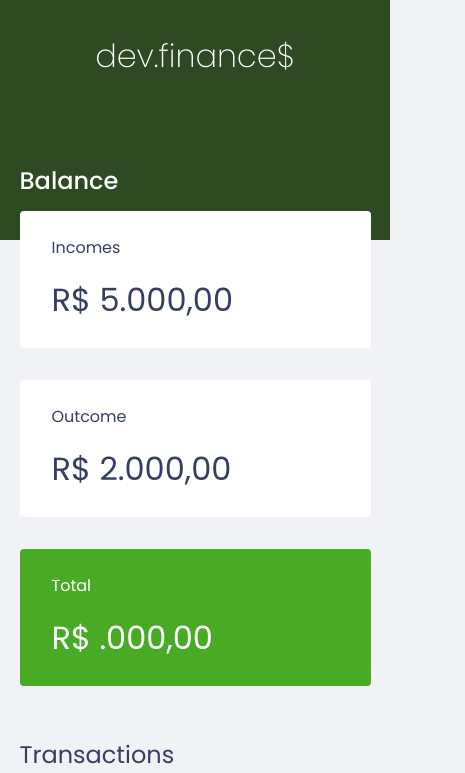
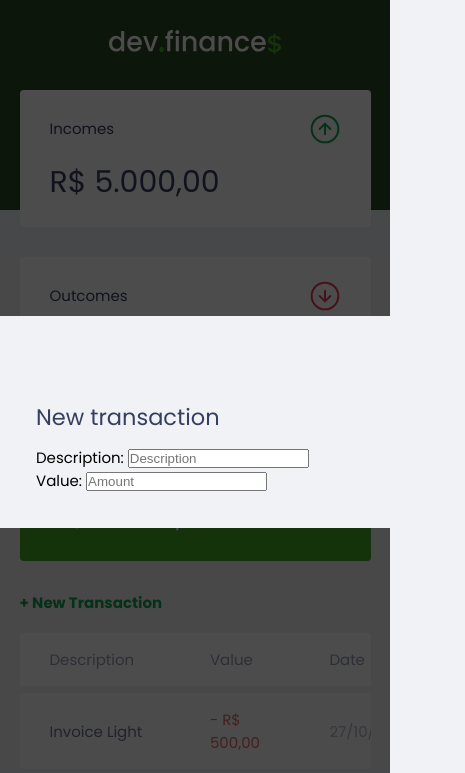
Before and after one commit to SamuckqaDev/devFinance, a plain HTML site: page devFinance/index.html in a window 390 px wide. Shown: the top 773 px of the page, 465 px wide, since content can reach past the window. Drawn offline with Linux system fonts and the light colour scheme.

Commit message:
Implementing responsiveness

```diff
--- a/devFinance/css/styles.css
+++ b/devFinance/css/styles.css
@@ -4,6 +4,8 @@
     --dark-green: #2d4a22;
     --green: #49aa26;
     --light-green: #12a454;
+    --green-title: #3dd705;
+    --musgo: #a9aa26;
     --white: #fff;
     --title: #363f5f;
     --text: #969cb3;
@@ -15,12 +17,28 @@
     margin: 0;
     box-sizing: border-box;
 }
-
+html{
+    font-size: 93.75%;
+}
 body {
     font-family: "Poppins", sans-serif;
     background: var(--background);
 }
 
+/*screen only to readers===========*/
+.sl-only {
+    position: absolute;
+    width: 1px;
+    height: 1px;
+    border: solid 1px red;
+    padding: 0;
+    margin: -1px;
+    overflow: hidden;
+    clip: rect(0, 0, 0, 0);
+    white-space: nowrap;
+    border-width: 0;
+}
+/*Conatianer default============*/
 .container {
     width: min(90vw, 800px);
     margin: auto;
@@ -33,6 +51,22 @@ h2 {
     font-weight: 400;
 }
 /*Header =======================*/
+
+/*Links and buttons=============*/
+a {
+    color: var(--light-green);
+    text-decoration: none;
+    font-weight: 600;
+}
+
+a:hover {
+    color: var(--green-title);
+}
+
+.button.new {
+    display: inline-block;
+    margin-bottom: 0.8rem;
+}
 header {
     background: var(--dark-green);
     padding: 2rem 0 10rem;
@@ -67,7 +101,12 @@ header {
 .card h3 {
     font-weight: normal;
     font-size: 1rem;
+
+    display: flex;
+    align-items: center;
+    justify-content: space-between;
 }
+
 .card p {
     font-size: 2rem;
     line-height: 3rem;
@@ -78,17 +117,28 @@ header {
     color: var(--white);
 }
 /*Table=======================*/
+#transaction{
+    display: block;
+    overflow: auto;
+    width: 100%;
+}
 #data-table {
     width: 100%;
     border-spacing: 0 0.5rem;
     border-spacing: 0 0.5;
     color: var(--text);
+
 }
 table thead tr th:first-child,
 table tbody tr td:first-child {
     border-radius: 0.25rem 0 0 0.25rem;
 }
-table th {
+
+table thead tr th:last-child,
+table tbody tr td:last-child{
+    border-radius: 0 0.25rem 0.25rem 0;
+}
+table thead th {
     background: var(--white);
     font-weight: normal;
     padding: 1rem 2rem;
@@ -101,7 +151,7 @@ table tbody td {
     font-weight: normal;
 }
 
-table tr {
+table tbody tr {
     opacity: 0.7;
 }
 
@@ -113,13 +163,37 @@ td.description {
     color: var(--title);
 }
 
-td.income{
+td.income {
     color: var(--light-green);
 }
 
-td.outcome{
+td.outcome {
     color: var(--red);
 }
+/*Modal========================*/
+.modal-overlay{
+    position: fixed;
+    top: 0;
+    width: 100%;
+    height: 100%;
+    background:rgba(0,0,0,0.7);
+    display: flex;
+    align-items: center;
+    justify-content: center;
+    opacity: 0;
+    visibility: hidden;
+}
+
+.modal-overlay.active{
+    opacity: 1;
+    visibility: visible;
+}
+.modal{
+    background: var(--background);
+    padding: 2.4rem;
+    position: relative;
+}
+
 /*footer=======================*/
 footer {
     text-align: center;
@@ -127,3 +201,16 @@ footer {
     font-weight: 500;
     opacity: 0.6;
 }
+
+/*Responsive=======================*/
+@media (min-width:800px){
+    html{
+        font-size: 87.5%;
+    }
+
+    #balance{
+        display: grid;
+        grid-template-columns: repeat(3, 1fr);
+        gap: 2rem;
+    }
+}
--- a/devFinance/index.html
+++ b/devFinance/index.html
@@ -16,33 +16,48 @@
   <body>
     <div id="root">
       <header>
-        <h1 id="logo">dev.finance$</h1>
+        <img src="./assets/logo.svg" alt="logo Dev Finace" />
       </header>
+
       <main class="container">
         <section id="balance">
-          <h2>Balance</h2>
+          <h2 class="sl-only">Balance</h2>
+
           <div class="card">
-            <h3>Incomes</h3>
+            <h3>
+              <span>Incomes</span>
+              <img src="./assets/income.svg" alt="Income image" />
+            </h3>
             <p>R$ 5.000,00</p>
           </div>
+
           <div class="card">
-            <h3>Outcome</h3>
+            <h3>
+              <span>Outcomes</span>
+              <img src="./assets/outcome.svg" alt="Outcome image" />
+            </h3>
             <p>R$ 2.000,00</p>
           </div>
+
           <div class="card total">
-            <h3>Total</h3>
-            <p>R$ .000,00</p>
+            <h3>
+              <span>Total</span>
+              <img src="./assets/total.svg" alt="Total image" />
+            </h3>
+            <p>R$ 5.000,00</p>
           </div>
         </section>
 
         <section id="transaction">
-          <h2>Transactions</h2>
+          <h2 class="sl-only">Transactions</h2>
+          <a href="#" class="button new"> + New Transaction </a>
           <table id="data-table">
             <thead>
               <tr>
                 <th class="description">Description</th>
                 <th>Value</th>
                 <th>Date</th>
+                <th></th>
               </tr>
             </thead>
             <tbody>
@@ -50,22 +65,56 @@
                 <td class="description">Invoice Light</td>
                 <td class="outcome">- R$ 500,00</td>
                 <td class="date">27/10/2021</td>
+                <td>
+                  <img src="./assets/minus.svg" alt="Remove transaction" />
+                </td>
               </tr>
               <tr>
                 <td class="description">Web site development</td>
                 <td class="income">R$ 5000,00</td>
                 <td class="date">23/10/2021</td>
+                <td>
+                  <img src="./assets/minus.svg" alt="Remove transaction" />
+                </td>
               </tr>
               <tr>
                 <td class="description">Manutence notbook</td>
                 <td class="income">R$ 170,00</td>
                 <td class="date">23/10/2021</td>
+                <td>
+                  <img src="./assets/minus.svg" alt="Remove transaction" />
+                </td>
               </tr>
             </tbody>
           </table>
         </section>
       </main>
-      <footer >
+      <div class="modal-overlay active">
+        <div class="modal">
+          <div class="form">
+            <h2>New transaction</h2>
+            <form action="description">
+              <div class="input-group">
+                <label class="sr-only" for="ipt_description">Description:</label>
+                <input
+                  type="text"
+                  name="description"
+                  id="ipt_description"
+                  placeholder="Description"
+                />
+                <label class="sr-only" for="ipt_amount">Value:</label>
+                <input
+                  type="number"
+                  name="amount"
+                  id="ipt_amount"
+                  placeholder="Amount"
+                />
+              </div>
+            </form>
+          </div>
+        </div>
+      </div>
+      <footer>
         <p>dev.finance$</p>
       </footer>
     </div>
```
Also changed, not shown: devFinance/assets/door.svg (added), devFinance/assets/file.svg (added), devFinance/assets/folder.svg (added), devFinance/assets/income.svg (added), devFinance/assets/logo.svg (added), devFinance/assets/minus.svg (added), devFinance/assets/outcome.svg (added), devFinance/assets/plus.svg (added), devFinance/assets/total.svg (added).
